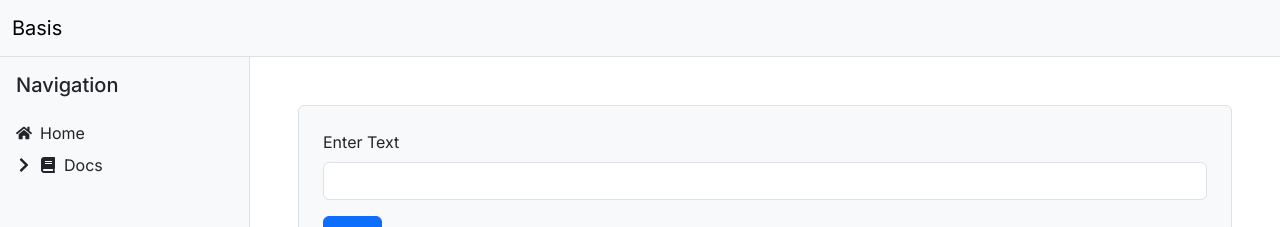
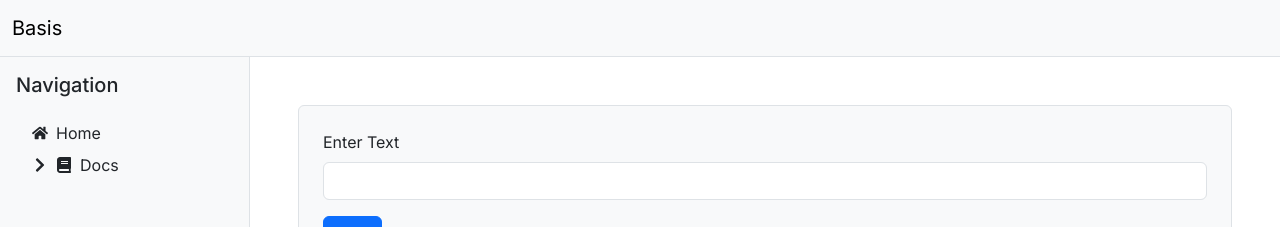
Before and after one commit to MohitShukla/basis, a Next.js app in the folder auth/frontend/: page / in a window 1280 px wide. Shown: the top 227 px of the page. Built offline with nearby package versions, Linux system fonts and the light colour scheme; no server answers.

Commit message:
finetuned the navtree margins and paddings

```diff
--- a/auth/frontend/app/components/NavigationTree.tsx
+++ b/auth/frontend/app/components/NavigationTree.tsx
@@ -45,7 +45,7 @@ export default function NavigationTree({ onSelect }: { onSelect: (markdownFile?:
     return (
       <ul className="list-unstyled">
         {items.map((item) => (
-          <li key={item.id} className="mb-2">
+          <li key={item.id} className="mt-2 ps-3">
             <div className="d-flex align-items-center">
               {item.children && (
                 <span
--- a/auth/frontend/app/data/navigationMenu.json
+++ b/auth/frontend/app/data/navigationMenu.json
@@ -23,7 +23,6 @@
       {
         "id": 53,
         "text": "Master Plan",
-        "icon": "FaFileAlt",
         "markdownFile": "/docs/basis-documentation/master-plan.md"
       }
     ]
```
